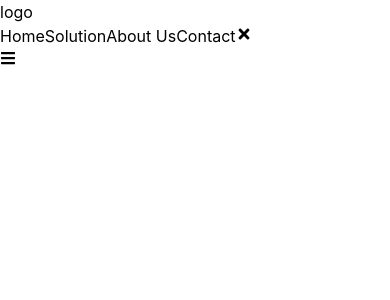
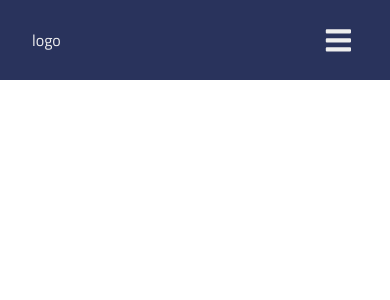
Before and after one commit to ChutimunTorntranon/bitsoft-website, a React (Create React App) app: page / in a window 390 px wide. Shown: the top 300 px of the page. Built offline with nearby package versions, Linux system fonts and the light colour scheme; what lord-icon-element would draw is missing.

Commit message:
respon nav

```diff
--- a/src/Router/Router.jsx
+++ b/src/Router/Router.jsx
@@ -10,6 +10,7 @@
 import Contact from "../page/Contact/Contact";
 import Navbar from "../layout/Navbar";
 import NewNavbar from "../layout/newNavbar/NewNavbar";
+
 function Router() {
   return (
     <>
--- a/src/layout/newNavbar/NewNavbar.jsx
+++ b/src/layout/newNavbar/NewNavbar.jsx
@@ -1,6 +1,6 @@
 import React, { useRef } from "react";
-import { Link } from "react-router-dom";
 import { FaTimes, FaBars } from "react-icons/fa";
+import "./main.css";
 function NewNavbar() {
   const navRef = useRef();
   const showNavbar = () => {
@@ -14,11 +14,11 @@
         <a href="">Solution</a>
         <a href="">About Us</a>
         <a href="">Contact</a>
-        <button>
+        <button className="nav-btn nav-close-btn" onClick={showNavbar}>
           <FaTimes />
         </button>
       </nav>
-      <button>
+      <button className="nav-btn" onClick={showNavbar}>
         <FaBars />
       </button>
     </header>
--- /dev/null
+++ b/src/layout/newNavbar/main.css
@@ -0,0 +1,87 @@
+@import url("https://fonts.googleapis.com/css2?family=Kanit:wght@300;400&family=Titillium+Web:wght@300;400;700&display=swap");
+
+* {
+  padding: 0;
+  margin: 0;
+  box-sizing: border-box;
+  font-family: "Titillium Web", sans-serif;
+}
+
+:root {
+  --mainColor: #29335c;
+  --mainColorLight: #5767aa;
+  --secondaryColor: #db2b39;
+  --textColor: #eee;
+}
+header {
+  display: flex;
+  align-items: center;
+  justify-content: space-between;
+  height: 80px;
+  padding: 0 2rem;
+  background-color: var(--mainColor);
+  color: var(--textColor);
+}
+
+nav a {
+  margin: 0 2rem;
+  color: var(--textColor);
+  text-decoration: none;
+}
+
+ืnav a:hover {
+  color: var(--secondaryColor);
+}
+
+header .nav-btn {
+  padding: 5px;
+  cursor: pointer;
+  background: transparent;
+  border: none;
+  outline: none;
+  color: var(--textColor);
+  visibility: hidden;
+  opacity: 0;
+  font-size: 1.8rem;
+}
+
+header div,
+nav {
+  display: flex;
+  align-items: center;
+}
+
+@media only screen and (max-width: 1024px) {
+  header .nav-btn {
+    visibility: visible;
+    opacity: 1;
+  }
+
+  header nav {
+    position: fixed;
+    top: -100vh;
+    left: 0;
+    height: 100%;
+    width: 100%;
+    display: flex;
+    flex-direction: column;
+    align-items: center;
+    justify-content: center;
+    gap: 1.5rem;
+    background-color: var(--mainColor);
+    transition: 1s;
+  }
+
+  header .responsive_nav {
+    transform: translateY(100vh);
+  }
+
+  nav .nav-close-btn {
+    position: absolute;
+    top: 2rem;
+    right: 2rem;
+  }
+  nav a {
+    font-size: 1.5rem;
+  }
+}
```
